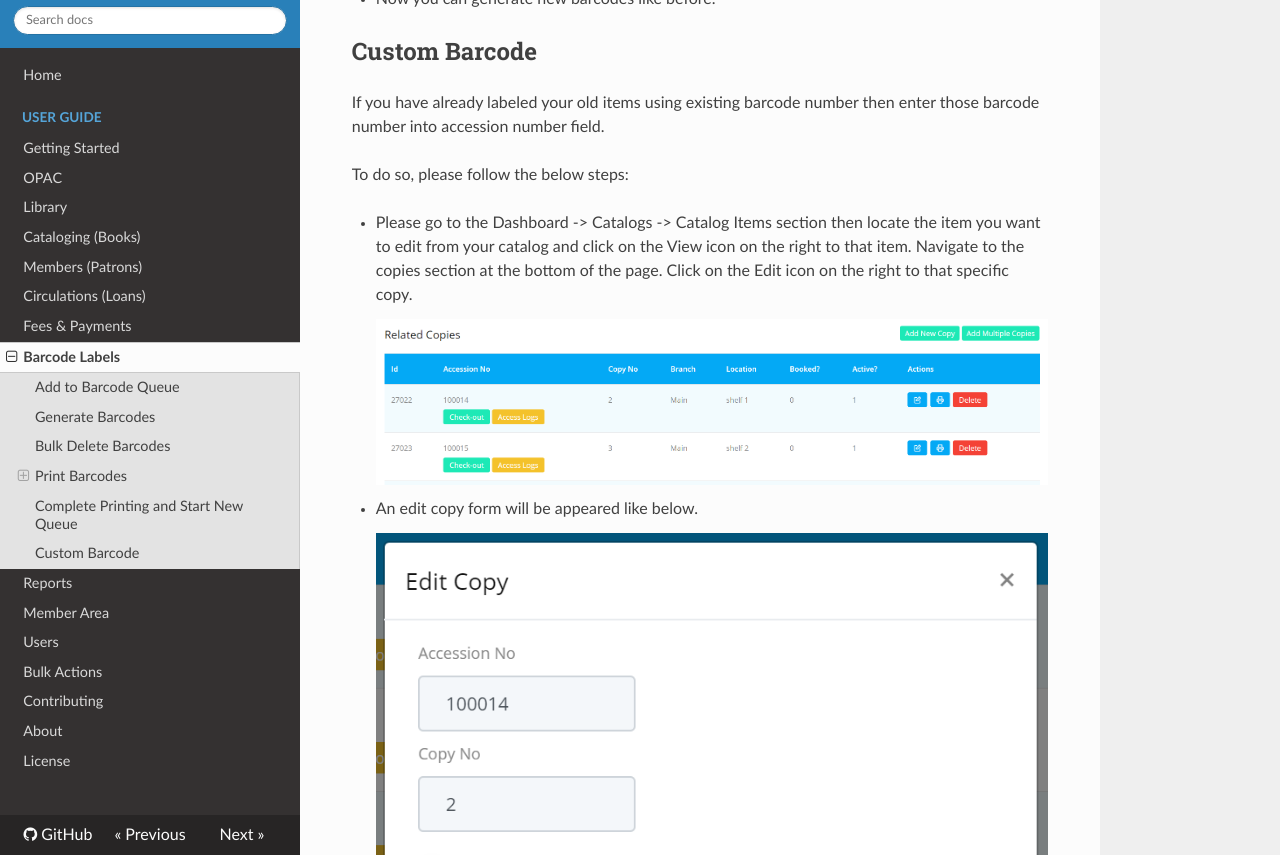
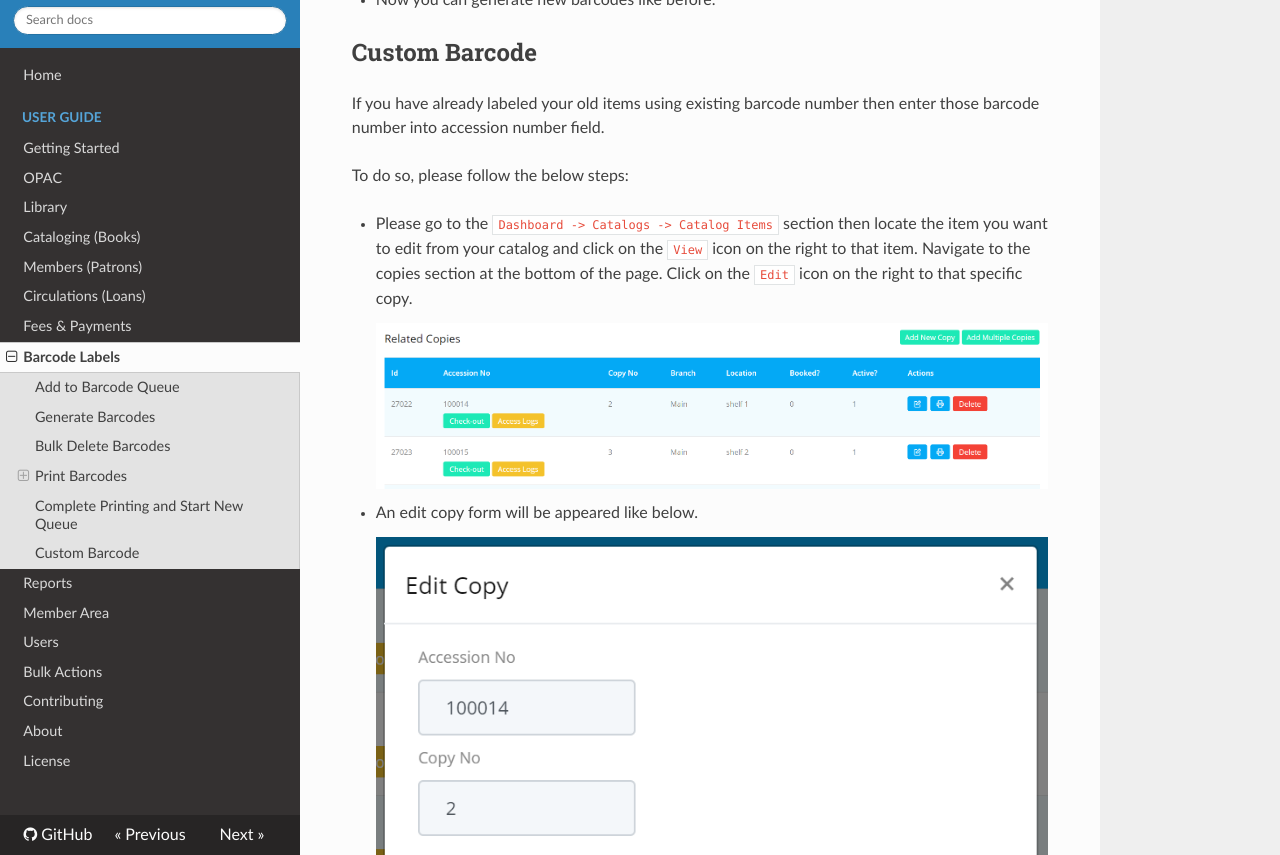
Before and after one commit to Librarika/manual, an MkDocs documentation site: the page built from docs/barcode-labels.md, in a window 1280 px wide and 900 px high, scrolled down 15821 px, cut to the strip 45-900 px from the top of the window. Built offline with MkDocs 1.6.1, drawn with Linux system fonts in a browser that asks for light colours; nearby versions of some CDN libraries; old or Windows-style settings are respelled for this version of MkDocs; some of the changed text lies outside the part shown.

Commit message:
Fix some minor issues on barcode labels section

```diff
--- a/docs/barcode-labels.md
+++ b/docs/barcode-labels.md
@@ -122,7 +122,7 @@ If you want to delete the queued or generated barcodes all together then you can
 
     ![Barcode Labels label type](img/barcode-labels-delete-by-label-type.png)
 
-* After selecting the object type and label type please click on the Delete button and barcodes will be deleted.
+* After selecting the object type and label type please click on the `Delete` button and barcodes will be deleted.
 
 
 ## Print Barcodes
@@ -203,7 +203,7 @@ If you have already labeled your old items using existing barcode number then en
 
 To do so, please follow the below steps:
 
-* Please go to the Dashboard -> Catalogs -> Catalog Items section then locate the item you want to edit from your catalog and click on the View icon on the right to that item. Navigate to the copies section at the bottom of the page. Click on the Edit icon on the right to that specific copy.
+* Please go to the `Dashboard -> Catalogs -> Catalog Items` section then locate the item you want to edit from your catalog and click on the `View` icon on the right to that item. Navigate to the copies section at the bottom of the page. Click on the `Edit` icon on the right to that specific copy.
 
     ![Barcode Labels media copies section](img/media-add-multiple-copies-button.png)
 
```
Also changed, not shown: other parts of docs/barcode-labels.md (+1 -1 lines).
